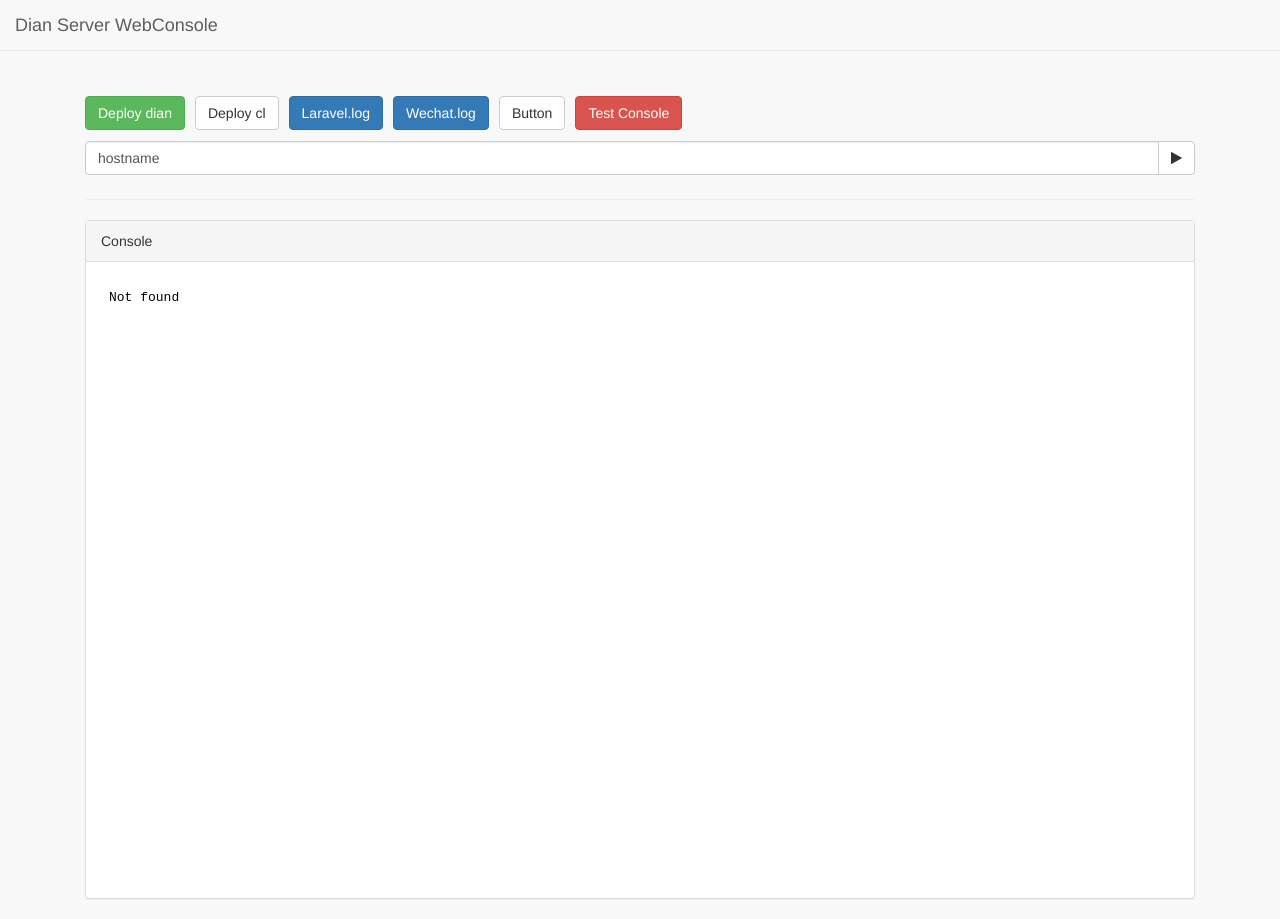
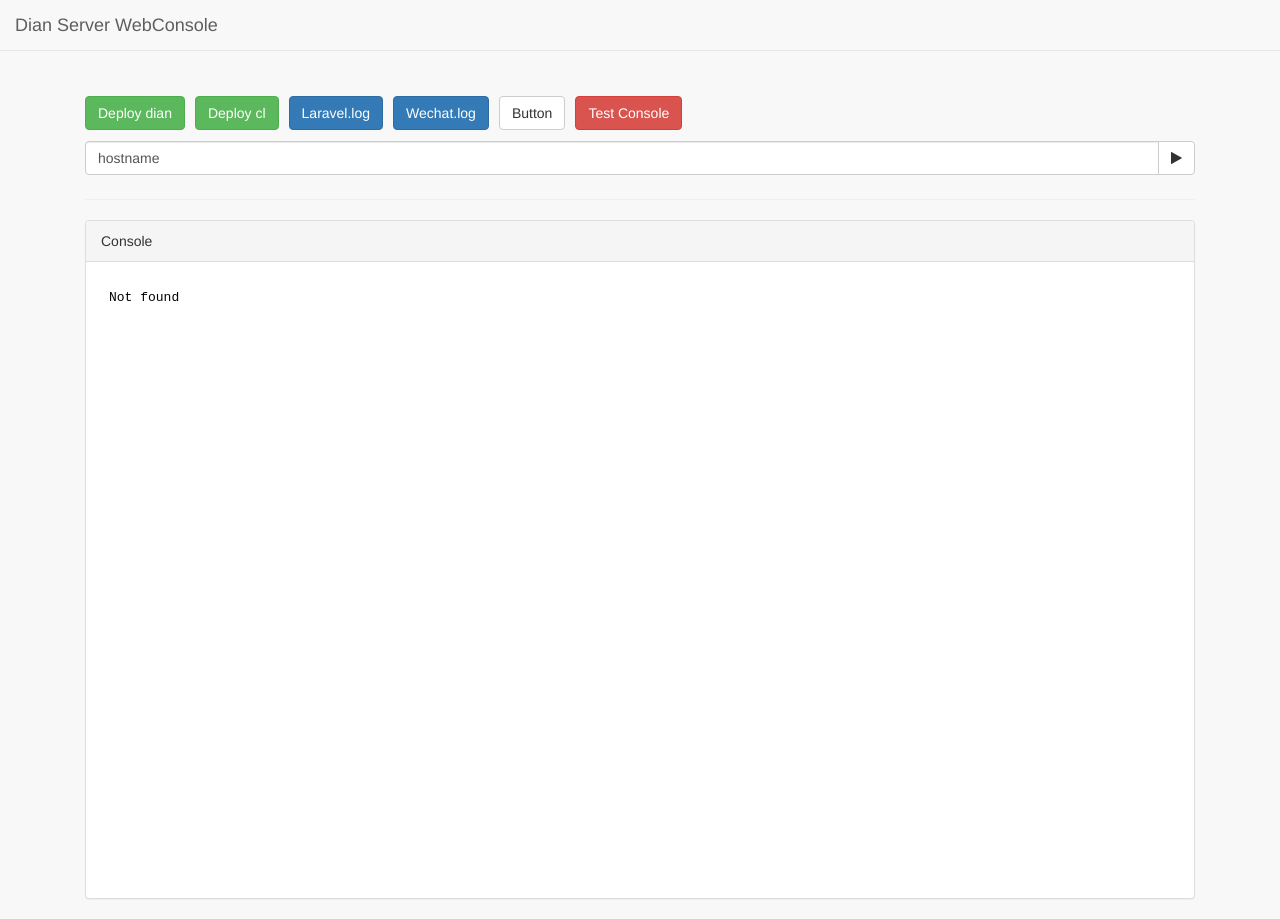
Before and after one commit to oceanicfish/cl, a website: page console.html in a window 1280 px wide. Drawn offline with Linux system fonts and the light colour scheme.

Commit message:
fixed button cl color

```diff
--- a/console.html
+++ b/console.html
@@ -49,7 +49,7 @@
                 <h1 class="page-header">
                     <p>
                         <button type="button" class="btn btn-success" ng-click="deployDian()">Deploy dian </button>
-                        <button type="button" class="btn btn-default" ng-click="deployCL()">Deploy cl</button>
+                        <button type="button" class="btn btn-success" ng-click="deployCL()">Deploy cl</button>
                         <button type="button" class="btn btn-primary" ng-click="laravelLog()">Laravel.log</button>
                         <button type="button" class="btn btn-primary" ng-click="wechatLog()">Wechat.log</button>
                         <button type="button" class="btn btn-default">Button</button>
```
